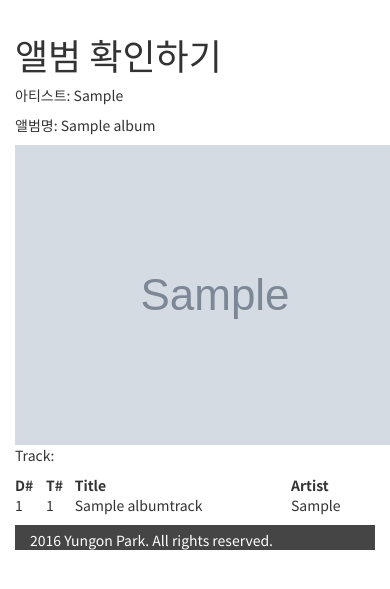
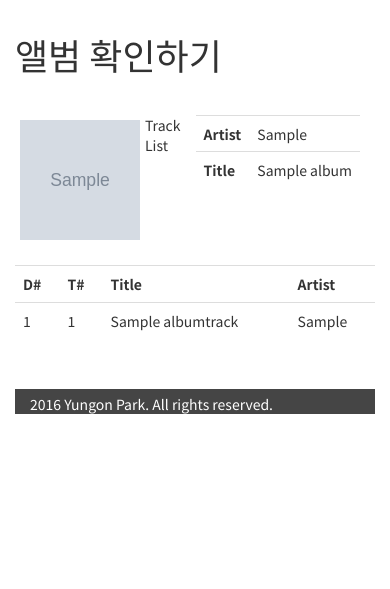
Before and after one commit to rubysoho07/MusicManager, a Django app: page /musicmanager/album/1/ in a window 390 px wide; the page is wider, and only the part inside the window is pictured. Shown: the part 57-646 px from the top of that part. Run offline with Django 3.2, Linux system fonts and the light colour scheme; tables that the repository leaves empty hold one stand-in row (values such as "Sample post"); grey boxes marked "Sample" are stand-in pictures; some libraries are stand-ins or nearby versions.

Commit message:
Modify layouts. 1. Add padding for all pages. (Use goni_padding class div) 2. Modify album information layout. 3. Respond to tablet. (using col-sm-?)

```diff
--- a/manager_core/static/manager_core/css/custom.css
+++ b/manager_core/static/manager_core/css/custom.css
@@ -19,3 +19,19 @@ body {
   color: white;
   vertical-align: middle;
 }
+
+/* Album information */
+.album_cover {
+  float: left;
+  height: 150px;
+  padding: 5px;
+}
+
+.album_basicinfo {
+  float: right;
+  height: 150px;
+}
+
+.goni_padding {
+  height: 30px;
+}
--- a/manager_core/templates/manager_core/album_detail.html
+++ b/manager_core/templates/manager_core/album_detail.html
@@ -5,14 +5,28 @@
 
 <!-- Body start -->
 <h1>앨범 확인하기</h1>
+<div class="goni_padding"></div>
+<!-- Start of printing result -->
+<div class="album_cover col-md-2 col-sm-2">
+    <!-- Show album cover -->
+    <img src="{% static 'manager_core/images/'|add:album.album_cover_file %}" width="120px" height="120px"></div>
+<div class="album_basicinfo col-md-10 col-sm-10">
+    <!-- Show artist and title-->
+    <table class="table">
+        <tr>
+            <td class="col-md-2 col-sm-2"><b>Artist</b></td>
+            <td class="col-md-10 col-sm-10">{{ album.album_artist }}</td>
+        <tr>
+        <tr>
+            <td class="col-md-2 col-sm-2"><b>Title</b></td>
+            <td class="col-md-10 col-sm-10">{{ album.album_title }}</td>
+        <tr>
+    </table>
+</div>
 
-<!-- Start of printing result -->
-<p>아티스트: {{ album.album_artist }}</p>
-<p>앨범명: {{ album.album_title}}</p>
-<img src="{% static 'manager_core/images/'|add:album.album_cover_file %}">
-<p>Track:</p>
+<p>Track List</p>
 
-<table style="width:100%">
+<table class="table">
   <tr>
     <th>D#</th>
     <th>T#</th>
@@ -30,6 +44,7 @@
 </table>
 <p></p>
 <!-- End of printing result -->
+<div class="goni_padding"></div>
 <!-- Body end -->
 
 <!-- Footer -->
```
Also changed, not shown: manager_core/templates/manager_core/add_album_confirm.html (+21 -6 lines), manager_core/templates/manager_core/index.html (+18 -9 lines).
